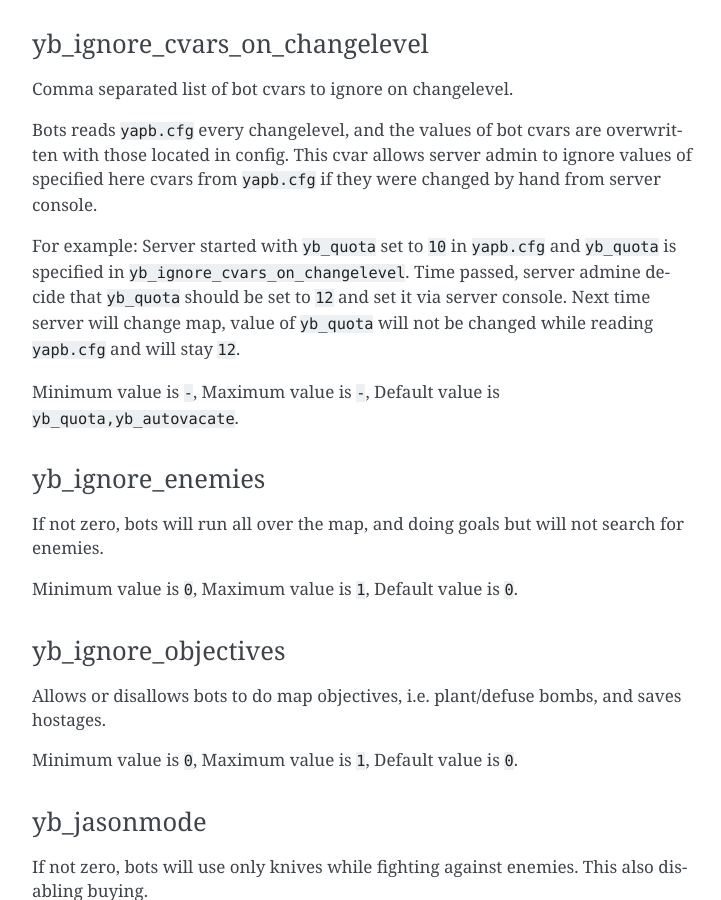
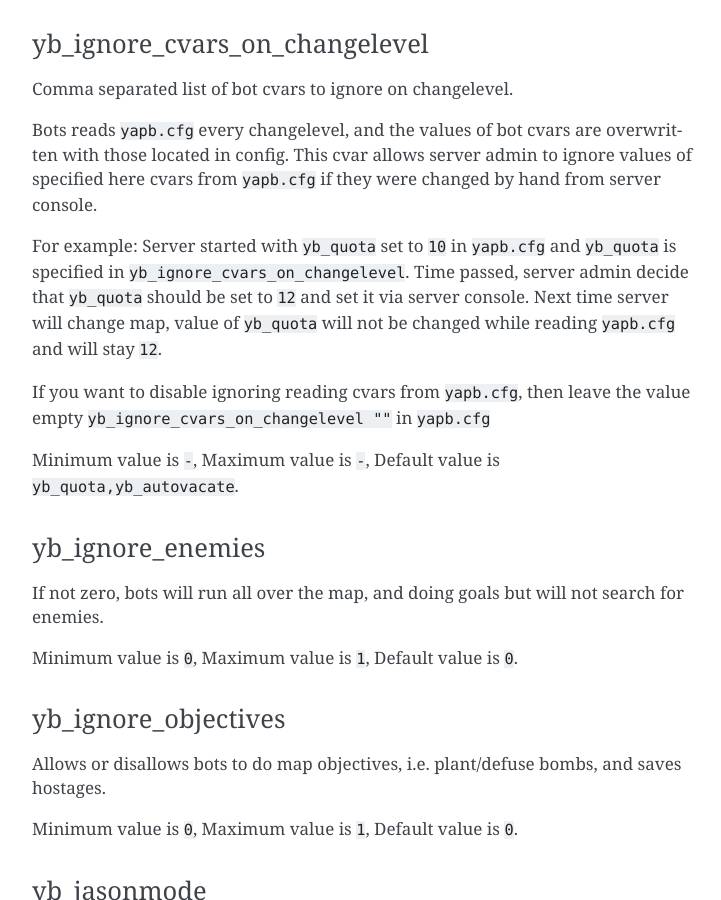
Before and after one commit to yapb/docs, a Sphinx documentation site: the page built from docs/configuring.rst, in a window 1280 px wide and 900 px high, scrolled down 6855 px. Shown: the whole window, without its empty margins (388-1109 px from the left). Built offline with Sphinx 7.4.7, drawn with Linux system fonts in a browser that asks for light colours.

Commit message:
add: note about disabling cvars ignoring from yapb.cfg

```diff
--- a/docs/configuring.rst
+++ b/docs/configuring.rst
@@ -321,7 +321,9 @@ Comma separated list of bot cvars to ignore on changelevel.
 
 Bots reads ``yapb.cfg`` every changelevel, and the values of bot cvars are overwritten with those located in config. This cvar allows server admin to ignore values of specified here cvars from ``yapb.cfg`` if they were changed by hand from server console.
 
-For example: Server started with ``yb_quota`` set to ``10`` in ``yapb.cfg`` and ``yb_quota`` is specified in ``yb_ignore_cvars_on_changelevel``. Time passed, server admine decide that ``yb_quota`` should be set to ``12`` and set it via server console. Next time server will change map, value of ``yb_quota`` will not be changed while reading ``yapb.cfg`` and will stay ``12``.
+For example: Server started with ``yb_quota`` set to ``10`` in ``yapb.cfg`` and ``yb_quota`` is specified in ``yb_ignore_cvars_on_changelevel``. Time passed, server admin decide that ``yb_quota`` should be set to ``12`` and set it via server console. Next time server will change map, value of ``yb_quota`` will not be changed while reading ``yapb.cfg`` and will stay ``12``.
+
+If you want to disable ignoring reading cvars from ``yapb.cfg``, then leave the value empty ``yb_ignore_cvars_on_changelevel ""`` in ``yapb.cfg``
 
 Minimum value is ``-``, Maximum value is ``-``, Default value is ``yb_quota,yb_autovacate``.
 
```
